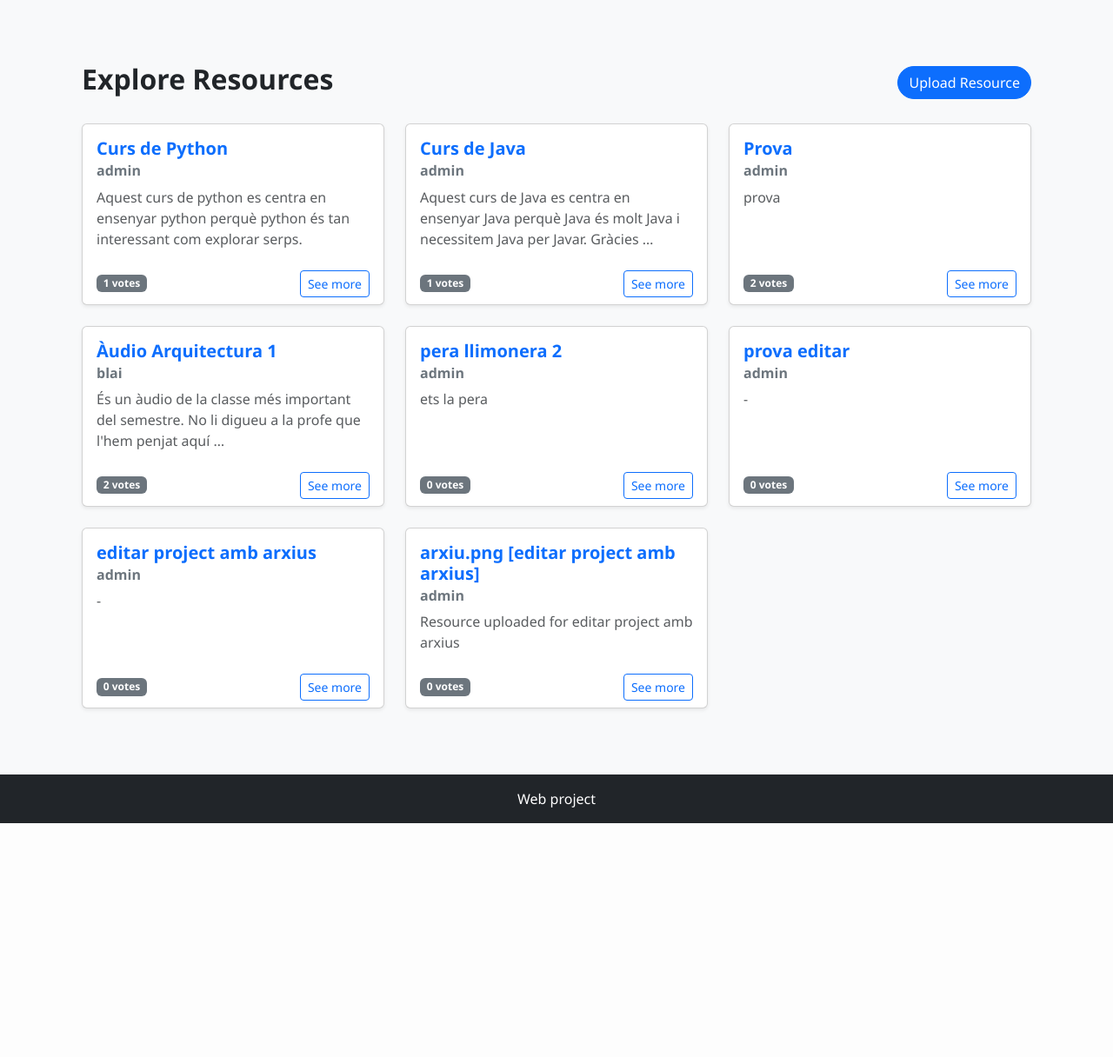
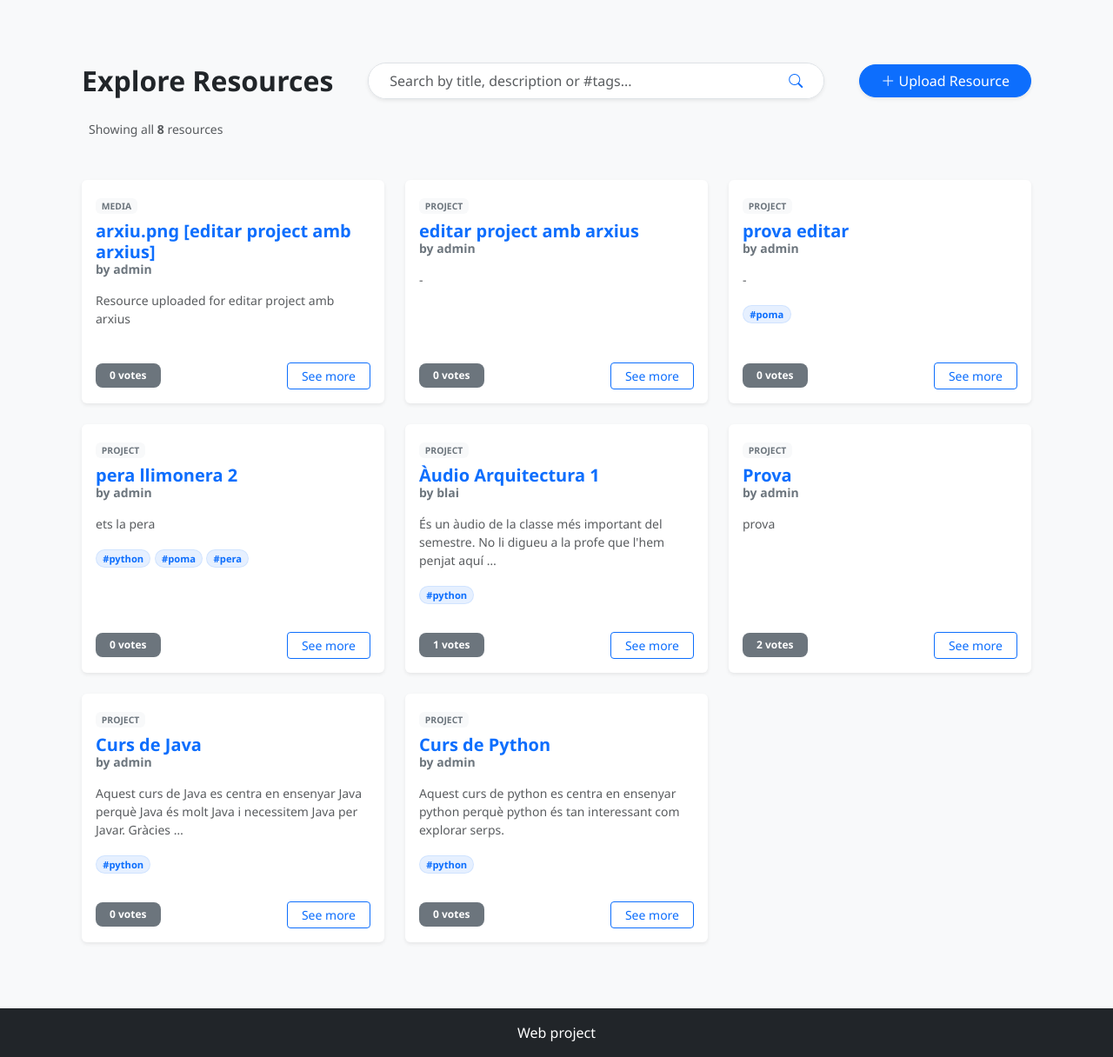
Before and after one commit to eem-3/web-project, a Django app: page / in a window 1280 px wide. Shown: the part 57-1273 px from the top of the page at 87% size. Before the commit the page ends 1004 px from the top, so only its background shows below. Run offline with Django 5.2, Linux system fonts and the light colour scheme; a user stored in the database is signed in; data comes from the database, SQL or seed files in the repository.

Commit message:
Barra de cerca

```diff
--- a/core/views.py
+++ b/core/views.py
@@ -8,13 +8,29 @@ from django.shortcuts import render, get_object_or_404
 from .models import Entity, Project, Media, Comment, Tag, Status
 from django.http import HttpResponseRedirect, Http404
 from django.contrib.auth.mixins import UserPassesTestMixin, LoginRequiredMixin
+from django.db.models import Q
+
 
 def view_home(request):
-    if request.user.is_authenticated:
-        llista_entitats = Entity.objects.all()
-        return render(request, 'components/home.html', {'entities': llista_entitats})
-    else:
+    if not request.user.is_authenticated:
         return render(request, 'components/homedemo.html')
+
+    query = request.GET.get('q', '').strip()
+
+    entities = Entity.objects.all().prefetch_related('tags').order_by('-created_at')
+
+    if query:
+        entities = entities.filter(
+            Q(title__icontains=query) |
+            Q(description__icontains=query) |
+            Q(tags__tag__icontains=query)
+        ).distinct()
+
+    context = {
+        'entities': entities,
+        'query': query,
+    }
+    return render(request, 'components/home.html', context)
 
 class SignUpView(CreateView):
     """Sign up view."""
--- a/templates/base.html
+++ b/templates/base.html
@@ -6,6 +6,7 @@
     <meta name="viewport" content="width=device-width, initial-scale=1.0">
     <title>{% block title %}Template{% endblock %}</title>
     <link href="https://cdn.jsdelivr.net/npm/bootstrap@5.3.3/dist/css/bootstrap.min.css" rel="stylesheet">
+    <link rel="stylesheet" href="https://cdn.jsdelivr.net/npm/bootstrap-icons@1.11.3/font/bootstrap-icons.min.css">
     <link href="{% static 'styles/css/style.css' %}" rel="stylesheet">
 </head>
 <body>
--- a/templates/components/home.html
+++ b/templates/components/home.html
@@ -1,46 +1,83 @@
-<!DOCTYPE html>
-<html lang="en">
-<head>
-    <meta charset="UTF-8">
-    <meta name="viewport" content="width=device-width, initial-scale=1.0">
-    <title>Home</title>
-</head>
-<body>
-    {% extends 'base.html' %} {% block content %}
+{% extends 'base.html' %}
 
+{% block content %}
 <div class="container py-5">
 
-        <div class="d-flex justify-content-between align-items-center mb-4">
-            <h2 class="fw-bold text-dark">Explore Resources</h2>
-            <a href="{% url 'core:project_create' %}" class="btn btn-primary rounded-pill">
+    <div class="d-flex flex-column flex-md-row justify-content-between align-items-center gap-3 mb-4">
+
+        <h2 class="fw-bold text-dark mb-0" style="white-space: nowrap;">
+            Explore Resources
+        </h2>
+
+        <form method="GET" action="{% url 'core:home' %}" class="flex-grow-1 mx-md-4 w-100" style="max-width: 600px;">
+            <div class="input-group shadow-sm rounded-pill overflow-hidden border">
+                <input type="text" name="q" class="form-control border-0 px-4 py-2"
+                       placeholder="Search by title, description or #tags..."
+                       value="{{ query|default:'' }}">
+                <button class="btn bg-white text-primary px-4 border-0" type="submit">
+                    <i class="bi bi-search"></i>
+                </button>
+            </div>
+        </form>
+
+        <a href="{% url 'core:project_create' %}" class="btn btn-primary rounded-pill px-4 shadow-sm" style="white-space: nowrap;">
             <i class="bi bi-plus-lg"></i> Upload Resource
         </a>
+    </div>
+
+    <div class="mb-5 ms-2">
+        <div class="small">
+            {% if query %}
+                <span class="text-muted">Found <strong>{{ entities.count }}</strong> results for "{{ query }}"</span>
+                <a href="{% url 'core:home' %}" class="text-danger text-decoration-none ms-2">
+                    <i class="bi bi-x-circle"></i> Clear
+                </a>
+            {% else %}
+                <span class="text-muted">Showing all <strong>{{ entities.count }}</strong> resources</span>
+            {% endif %}
+        </div>
     </div>
 
     <div class="row row-cols-1 row-cols-md-3 g-4">
         {% for entity in entities %}
             <div class="col">
-                    <div class="card h-100 shadow-sm">
+                <div class="card h-100 shadow-sm border-0 position-relative">
                     <div class="card-body">
-                            <h5 class="card-title text-primary">{{ entity.title }}</h5>
-                            <h6 class="card-subtitle mb-2 text-secondary">{{ entity.user }}</h6>
-                            <p class="card-text text-muted">{{ entity.description|truncatewords:20 }}</p>
+                        <span class="badge bg-light text-secondary mb-2" style="font-size: 0.65rem;">
+                            {% if entity.type == 1 %}PROJECT{% else %}MEDIA{% endif %}
+                        </span>
+
+                        <h5 class="card-title text-primary fw-bold mb-1">{{ entity.title }}</h5>
+                        <h6 class="card-subtitle mb-3 text-secondary small">by {{ entity.user.username }}</h6>
+
+                        <p class="card-text text-muted small mb-3">
+                            {{ entity.description|truncatewords:20 }}
+                        </p>
+
+                        <div class="card-tags mb-2">
+                            {% for tag in entity.tags.all %}
+                                <span class="badge rounded-pill bg-primary bg-opacity-10 text-primary border border-primary border-opacity-10" style="font-size: 0.7rem;">
+                                    #{{ tag.tag }}
+                                </span>
+                            {% endfor %}
                         </div>
-                        <div class="card-footer bg-transparent border-top-0 d-flex justify-content-between align-items-center">
-                            <span class="badge bg-secondary">{{ entity.up_votes }} votes</span>
-                            <a href="{{ entity.get_absolute_url }}" class="btn btn-sm btn-outline-primary">See more</a>
+                    </div>
+
+                    <div class="card-footer bg-transparent border-top-0 d-flex justify-content-between align-items-center pb-3">
+                        <span class="badge bg-secondary text-white px-3 py-2" style="font-size: 0.75rem; border-radius: 8px;">
+                            {{ entity.votes.count }} votes
+                        </span>
+                        <a href="{{ entity.get_absolute_url }}" class="btn btn-sm btn-outline-primary px-3">See more</a>
                     </div>
                 </div>
             </div>
-
         {% empty %}
-                <div class="col-12">
-                    <p class="text-center">No content has been uploaded yet.</p>
+            <div class="col-12 text-center py-5">
+                <i class="bi bi-search display-1 text-light"></i>
+                <p class="text-muted mt-3">We couldn't find any resources matching your search.</p>
+                <a href="{% url 'core:home' %}" class="btn btn-link">Back to all resources</a>
             </div>
         {% endfor %}
     </div>
 </div>
-
 {% endblock %}
-</body>
-</html>
```
Lines whose indentation alone changed are shown as unchanged.
